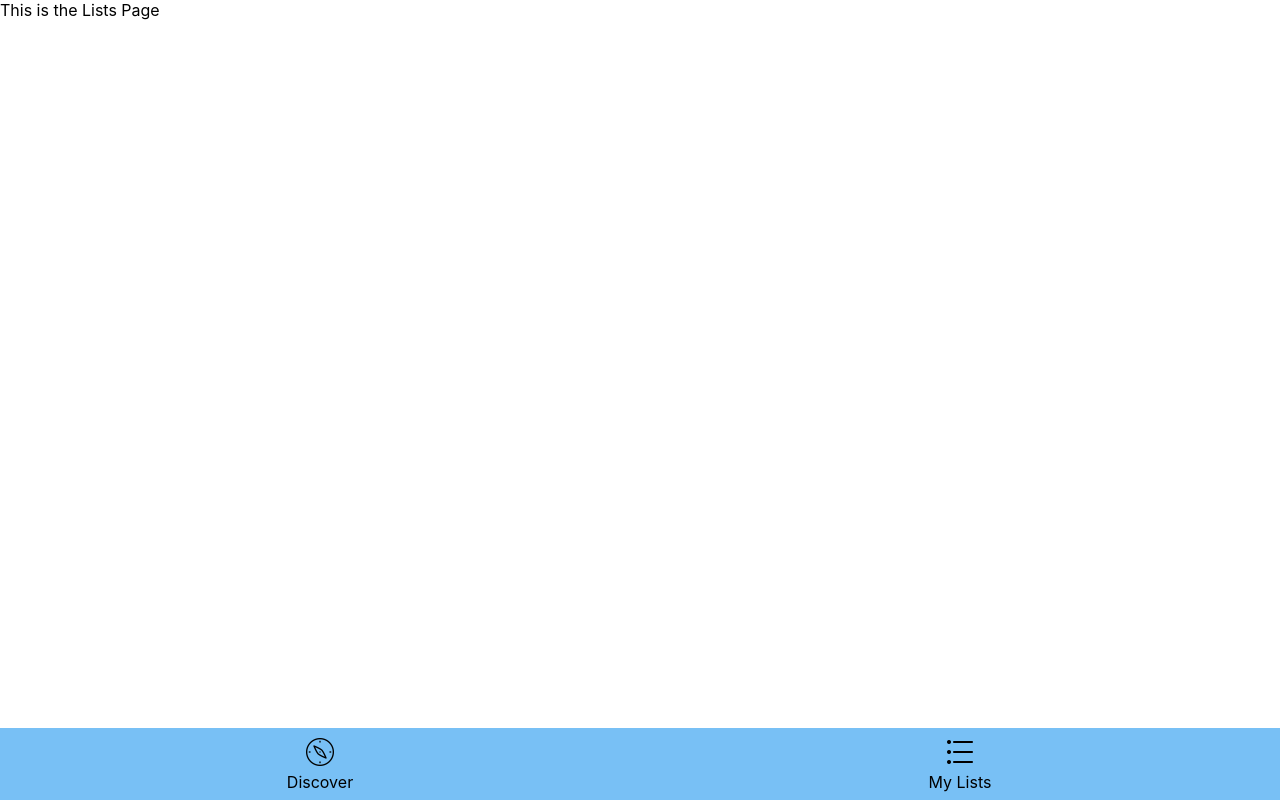
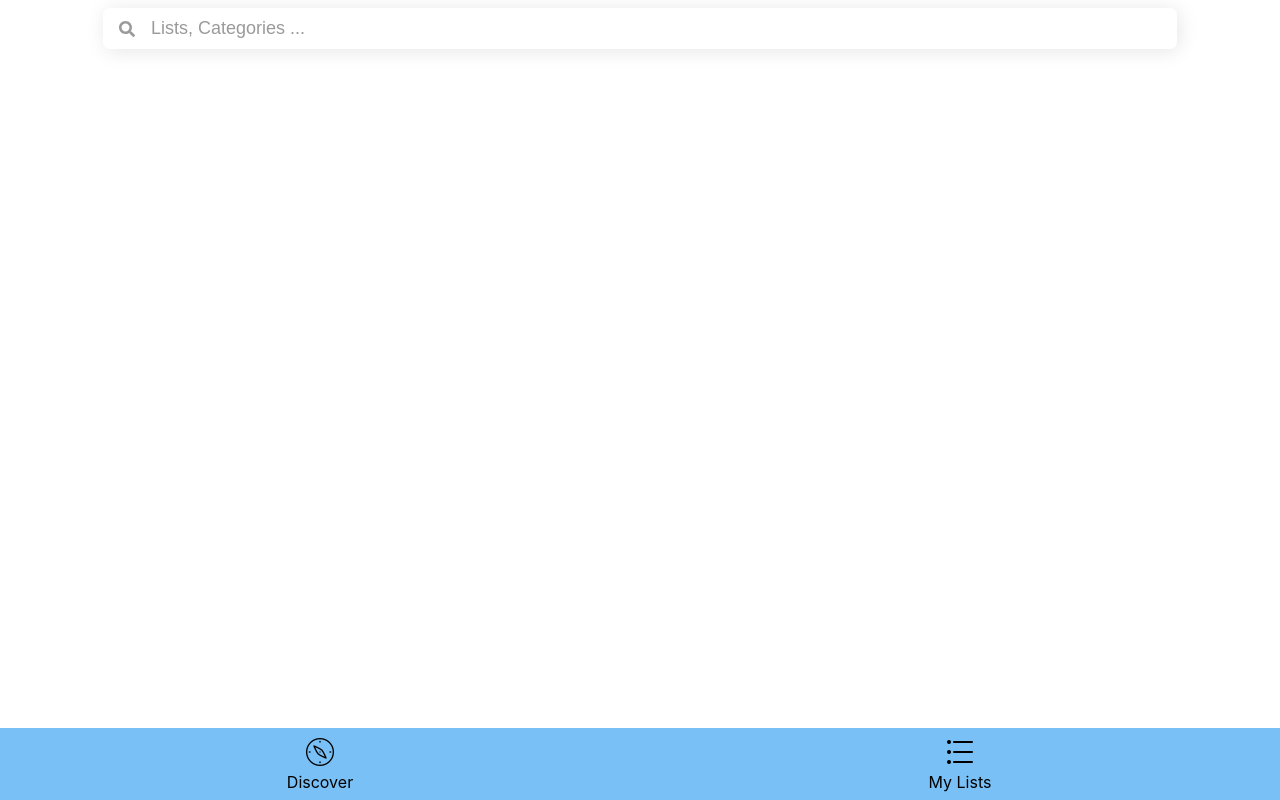
Before and after one commit to lauracastrovenegas/comsw4170-final-project, a React (Create React App) app: page /my-lists in a window 1280 px wide. Built offline with nearby package versions, Linux system fonts and the light colour scheme.

Commit message:
added search bar to discover and mylist page

```diff
--- a/src/containers/discover.js
+++ b/src/containers/discover.js
@@ -1,14 +1,26 @@
 import React from 'react';
 import styled from 'styled-components';
+import { useState, useEffect } from 'react';
+import SearchBar from '../components/searchBar';
 
 const PageWrapper = styled.div`
 
 `;
 
+const SearchBox = styled.div`
+
+`;
+
 const DiscoverPage = () => {
+  const [searchBarText, setSearchBarText] = useState('');
+
+  const updateSearch = async (input) => {
+    setSearchBarText(input);
+  };
+
   return (
       <PageWrapper>
-          This is the Discover Page
+          <SearchBox><SearchBar barText={searchBarText} setBarText={updateSearch} placeholder="Lists, Categories ..."/></SearchBox>
       </PageWrapper>
   );
 }
--- a/src/containers/myLists.js
+++ b/src/containers/myLists.js
@@ -1,15 +1,27 @@
 import React from 'react';
 import styled from 'styled-components';
+import { useState, useEffect } from 'react';
+import SearchBar from '../components/searchBar';
 
 const PageWrapper = styled.div`
 
 `;
 
+const SearchBox = styled.div`
+
+`;
+
 const MyLists = () => {
+  const [searchBarText, setSearchBarText] = useState('');
+
+  const updateSearch = async (input) => {
+    setSearchBarText(input);
+  };
+
   return (
-      <PageWrapper>
-          This is the Lists Page
-      </PageWrapper>
+    <PageWrapper>
+      <SearchBox><SearchBar barText={searchBarText} setBarText={updateSearch} placeholder="Lists, Categories ..."/></SearchBox>
+    </PageWrapper>
   );
 }
 
```
